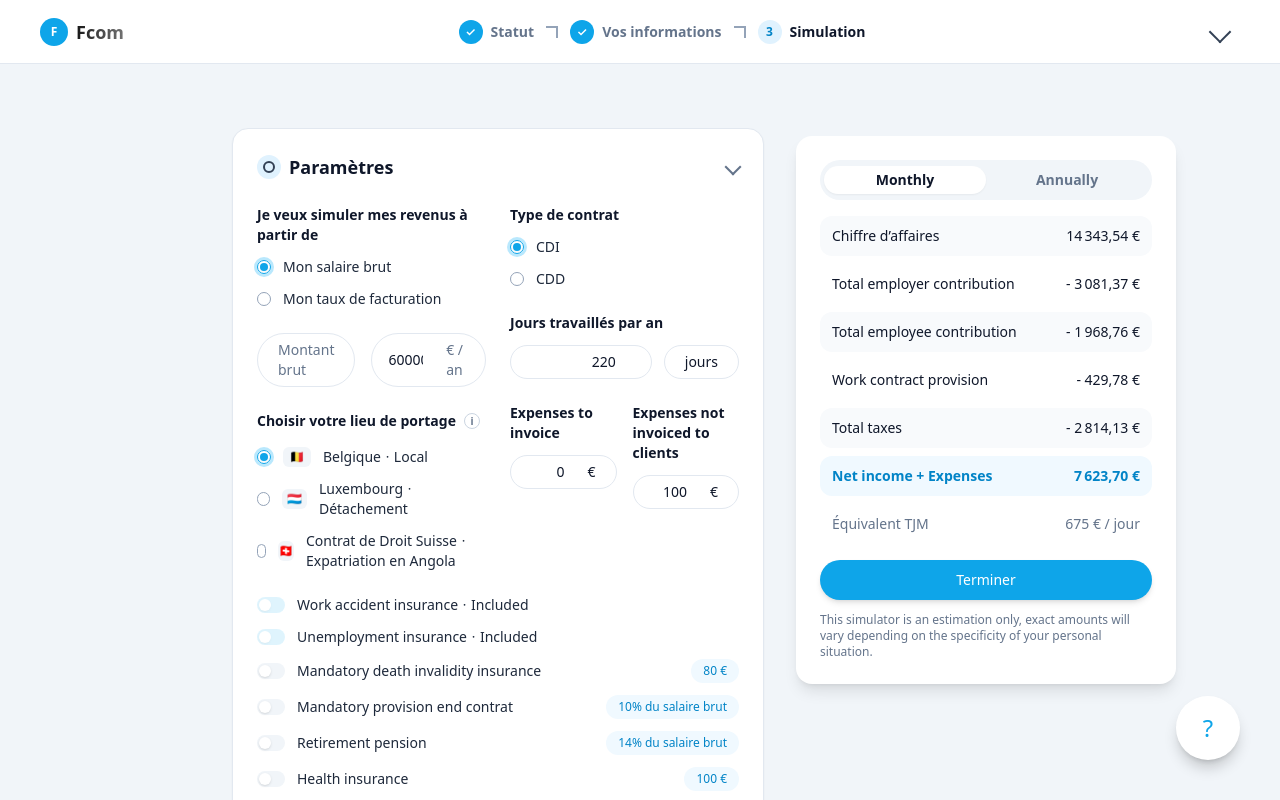
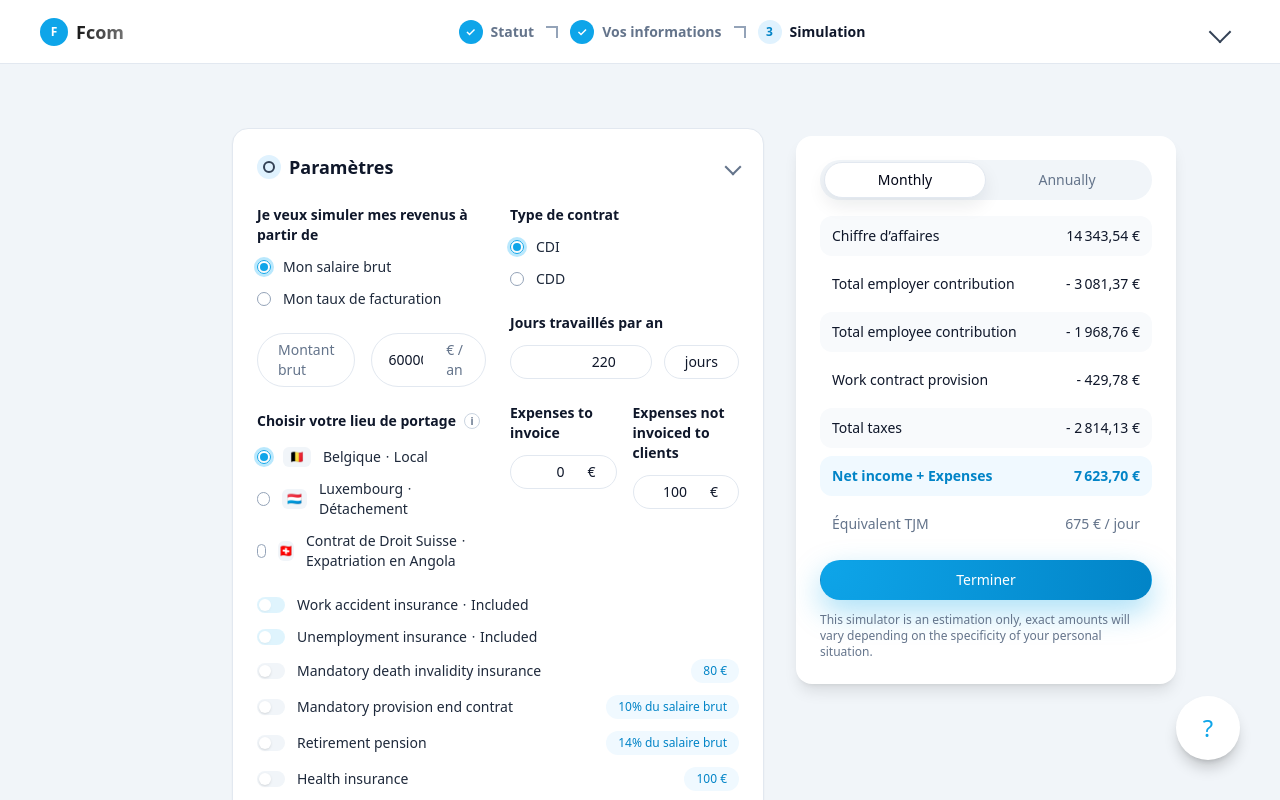
Before and after one commit to maximelemoine-ai/fcom-simulation-static, a plain HTML site: page index.html in a window 1280 px wide. Both pictures are taken after a click on the button "Monthly". Shown: the top 800 px of the page. Drawn offline with nearby package versions, Linux system fonts and the light colour scheme.

Commit message:
Add DS button styles

```diff
--- a/index.html
+++ b/index.html
@@ -10,6 +10,92 @@
       body {
         font-family: system-ui, -apple-system, BlinkMacSystemFont, "Inter",
           sans-serif;
+      }
+
+      /* Design system tokens (approximate – tweak to match Figma) */
+      :root {
+        --ds-color-primary: #0ea5e9;
+        --ds-color-primary-strong: #0284c7;
+        --ds-color-primary-soft: #e0f2fe;
+        --ds-color-on-primary: #ffffff;
+        --ds-color-border-soft: #e2e8f0;
+        --ds-color-border-strong: #cbd5f5;
+      }
+
+      .ds-btn {
+        display: inline-flex;
+        align-items: center;
+        justify-content: center;
+        border-radius: 9999px;
+        font-size: 0.875rem;
+        line-height: 1.25rem;
+        font-weight: 500;
+        padding-inline: 1.25rem;
+        height: 2.5rem;
+        border-width: 1px;
+        border-style: solid;
+        border-color: transparent;
+        transition:
+          background-color 150ms ease,
+          color 150ms ease,
+          box-shadow 150ms ease,
+          transform 120ms ease;
+        cursor: pointer;
+      }
+
+      .ds-btn--primary {
+        background: radial-gradient(
+          circle at top left,
+          var(--ds-color-primary),
+          var(--ds-color-primary-strong)
+        );
+        color: var(--ds-color-on-primary);
+        border-color: transparent;
+        box-shadow: 0 12px 30px rgba(14, 165, 233, 0.35);
+      }
+
+      .ds-btn--primary:hover {
+        background: radial-gradient(
+          circle at top left,
+          var(--ds-color-primary-strong),
+          var(--ds-color-primary)
+        );
+        transform: translateY(-1px);
+      }
+
+      .ds-btn--primary:active {
+        transform: translateY(0);
+        box-shadow: 0 6px 16px rgba(15, 118, 110, 0.35);
+      }
+
+      .ds-btn--ghost {
+        background-color: transparent;
+        color: var(--ds-color-primary-strong);
+        border-color: var(--ds-color-border-soft);
+      }
+
+      .ds-btn--ghost:hover {
+        background-color: var(--ds-color-primary-soft);
+        border-color: var(--ds-color-primary-soft);
+      }
+
+      .ds-btn--segmented {
+        height: 2.25rem;
+        padding-inline: 1rem;
+        border-radius: 9999px;
+      }
+
+      .ds-btn--segmented-active {
+        background-color: #ffffff;
+        color: #020617;
+        box-shadow: 0 8px 18px rgba(15, 23, 42, 0.08);
+        border-color: var(--ds-color-border-soft);
+      }
+
+      .ds-btn--segmented-inactive {
+        background-color: transparent;
+        color: #64748b;
+        border-color: transparent;
       }
     </style>
   </head>
@@ -86,7 +172,7 @@
       <!-- Back button -->
       <button
         type="button"
-        class="absolute left-0 top-0 flex h-10 items-center gap-2 rounded-full px-4 text-sm font-medium text-sky-600 hover:bg-sky-50"
+        class="absolute left-0 top-0 ds-btn ds-btn--ghost gap-2 px-4"
       >
         <span
           class="inline-block h-3 w-3 -rotate-180 border-r-2 border-t-2 border-sky-600"
@@ -471,7 +557,7 @@
       </section>
 
       <!-- Right column: summary card -->
-      <aside class="mt-2 w-[380px] shrink-0">
+      <aside class="mt-2 w-[380px] shrink-0 sticky top-24 self-start">
         <div class="rounded-2xl bg-white p-6 shadow-lg shadow-black/10">
           <div
             class="mb-4 flex h-10 items-center rounded-full bg-slate-100 p-1 text-sm font-semibold"
@@ -479,14 +565,14 @@
             <button
               id="modeMonthly"
               type="button"
-              class="flex-1 rounded-full bg-white px-4 py-1 shadow-sm js-mode-toggle"
+              class="flex-1 ds-btn ds-btn--segmented ds-btn--segmented-active js-mode-toggle"
             >
               Monthly
             </button>
             <button
               id="modeAnnual"
               type="button"
-              class="flex-1 px-4 py-1 text-slate-500 js-mode-toggle"
+              class="flex-1 ds-btn ds-btn--segmented ds-btn--segmented-inactive js-mode-toggle"
             >
               Annually
             </button>
@@ -536,7 +622,7 @@
           <button
             id="finishButton"
             type="button"
-            class="mb-3 inline-flex h-10 w-full items-center justify-center rounded-full bg-sky-500 text-sm font-medium text-white shadow-md hover:bg-sky-600"
+            class="mb-3 w-full ds-btn ds-btn--primary"
           >
             Terminer
           </button>
@@ -661,11 +747,23 @@
           function setMode(mode) {
             const isMonthly = mode === "monthly";
 
-            monthlyBtn.classList.toggle("bg-white", isMonthly);
-            monthlyBtn.classList.toggle("text-slate-500", !isMonthly);
+            monthlyBtn.classList.toggle(
+              "ds-btn--segmented-active",
+              isMonthly
+            );
+            monthlyBtn.classList.toggle(
+              "ds-btn--segmented-inactive",
+              !isMonthly
+            );
 
-            annualBtn.classList.toggle("bg-white", !isMonthly);
-            annualBtn.classList.toggle("text-slate-500", isMonthly);
+            annualBtn.classList.toggle(
+              "ds-btn--segmented-active",
+              !isMonthly
+            );
+            annualBtn.classList.toggle(
+              "ds-btn--segmented-inactive",
+              isMonthly
+            );
 
             updateSimulation();
           }
```
